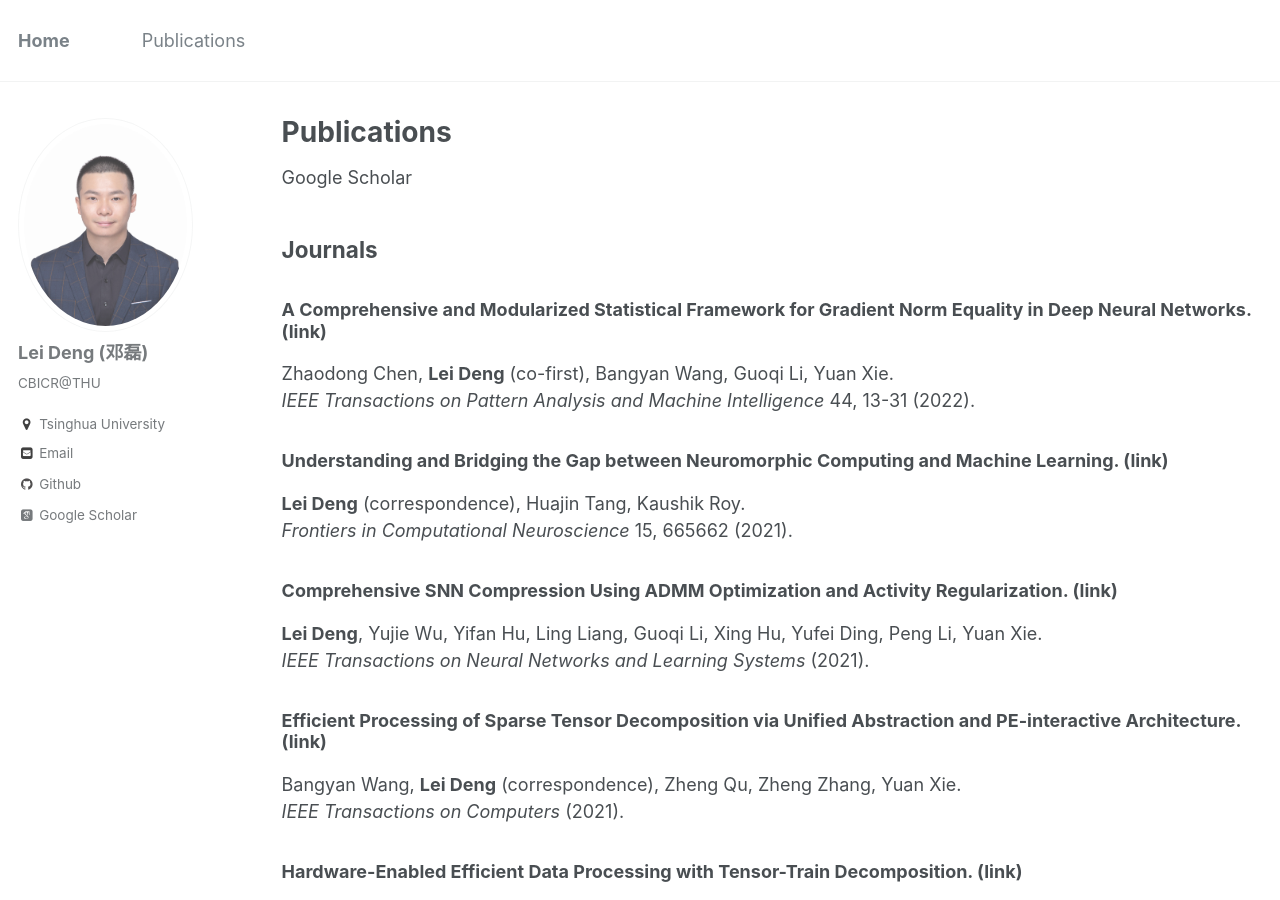
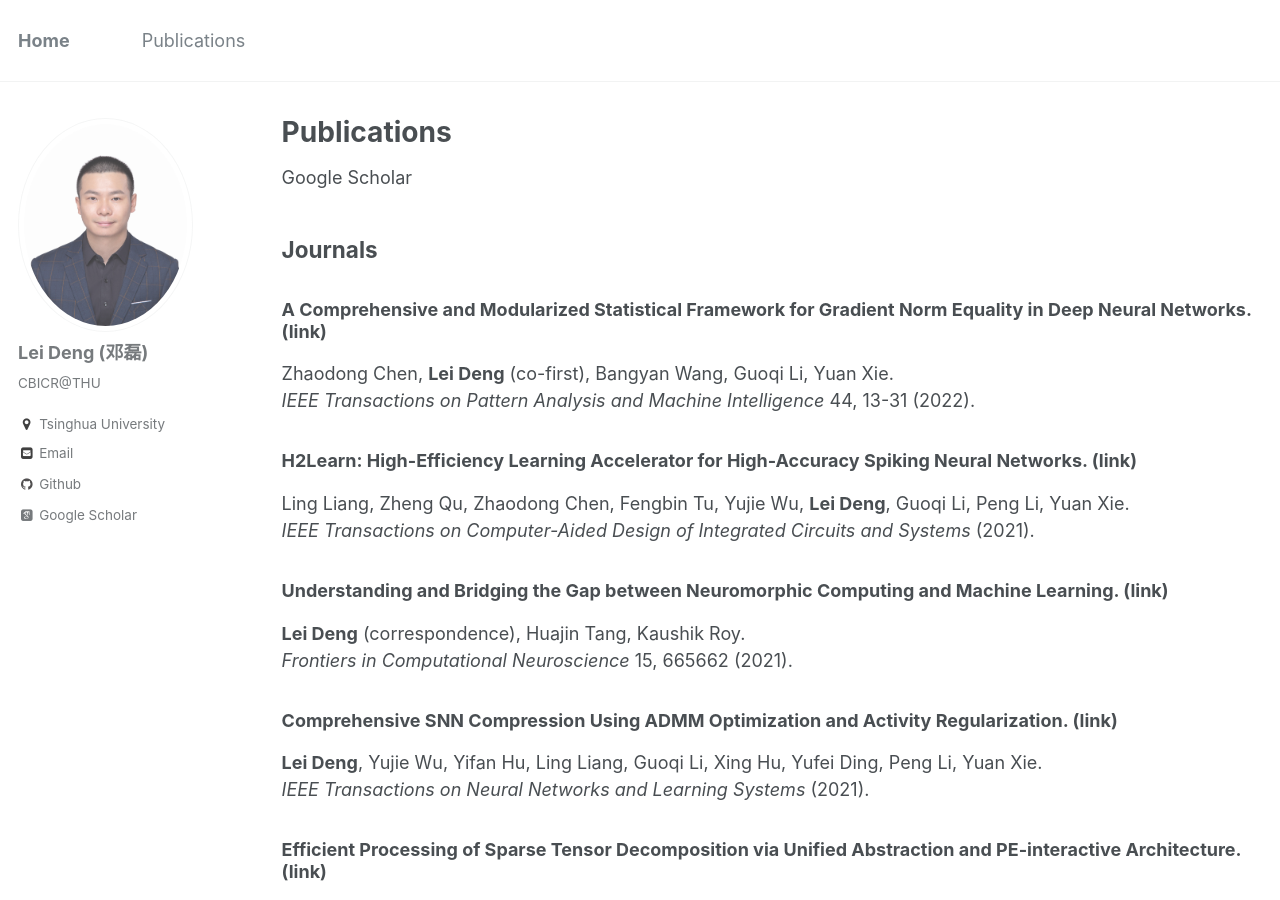
Before and after one commit to dllfei/dllfei.github.io, a Jekyll site: the page built from _pages/publications.md, in a window 1280 px wide and 900 px high. Built offline with Jekyll 4.4.1, drawn with Linux system fonts in a browser that asks for light colours; some web fonts are replaced.

Commit message:
Update publications.md

```diff
--- a/_pages/publications.md
+++ b/_pages/publications.md
@@ -11,6 +11,10 @@ author_profile: true
 ### A Comprehensive and Modularized Statistical Framework for Gradient Norm Equality in Deep Neural Networks. ([link](https://ieeexplore.ieee.org/abstract/document/9143512)) <br />
 Zhaodong Chen, **Lei Deng** (co-first), Bangyan Wang, Guoqi Li, Yuan Xie. <br />
 *IEEE Transactions on Pattern Analysis and Machine Intelligence* 44, 13-31 (2022).
+
+### H2Learn: High-Efficiency Learning Accelerator for High-Accuracy Spiking Neural Networks. ([link](https://ieeexplore.ieee.org/document/9662447)) <br />
+Ling Liang, Zheng Qu, Zhaodong Chen, Fengbin Tu, Yujie Wu, **Lei Deng**, Guoqi Li, Peng Li, Yuan Xie. <br />
+*IEEE Transactions on Computer-Aided Design of Integrated Circuits and Systems* (2021).
 
 ### Understanding and Bridging the Gap between Neuromorphic Computing and Machine Learning. ([link](https://www.frontiersin.org/articles/10.3389/fncom.2021.665662/full)) <br />
 **Lei Deng** (correspondence), Huajin Tang, Kaushik Roy. <br />
```
